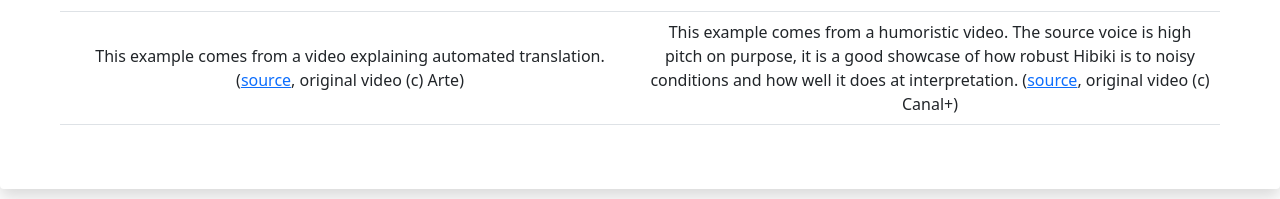
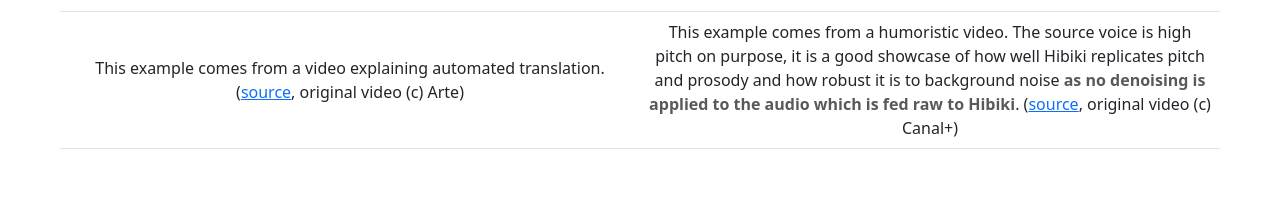
Before and after one commit to hibiki-s2st/hibiki-s2st.github.io, a plain HTML site: page index.html in a window 1280 px wide. Shown: the part 948-1147 px from the top of the page. Drawn offline with nearby package versions, Linux system fonts and the light colour scheme; a script that the page names is missing.

Commit message:
Add files via upload

```diff
--- a/index.html
+++ b/index.html
@@ -117,8 +117,8 @@
             </td>
             <td>
             This example comes from a humoristic video. The source voice is high pitch on purpose,
-            it is a good showcase of how robust Hibiki is to noisy conditions and how well
-            it does at interpretation.
+            it is a good showcase of how well Hibiki replicates pitch and prosody and how robust it is to
+            background noise <b>as no denoising is applied to the audio which is fed raw to Hibiki</b>.
             (<a href="https://www.youtube.com/watch?v=uNAmODXvAiQ" target="_blank">source</a>, original video (c) Canal+)
             </td>
           </tr>
```
